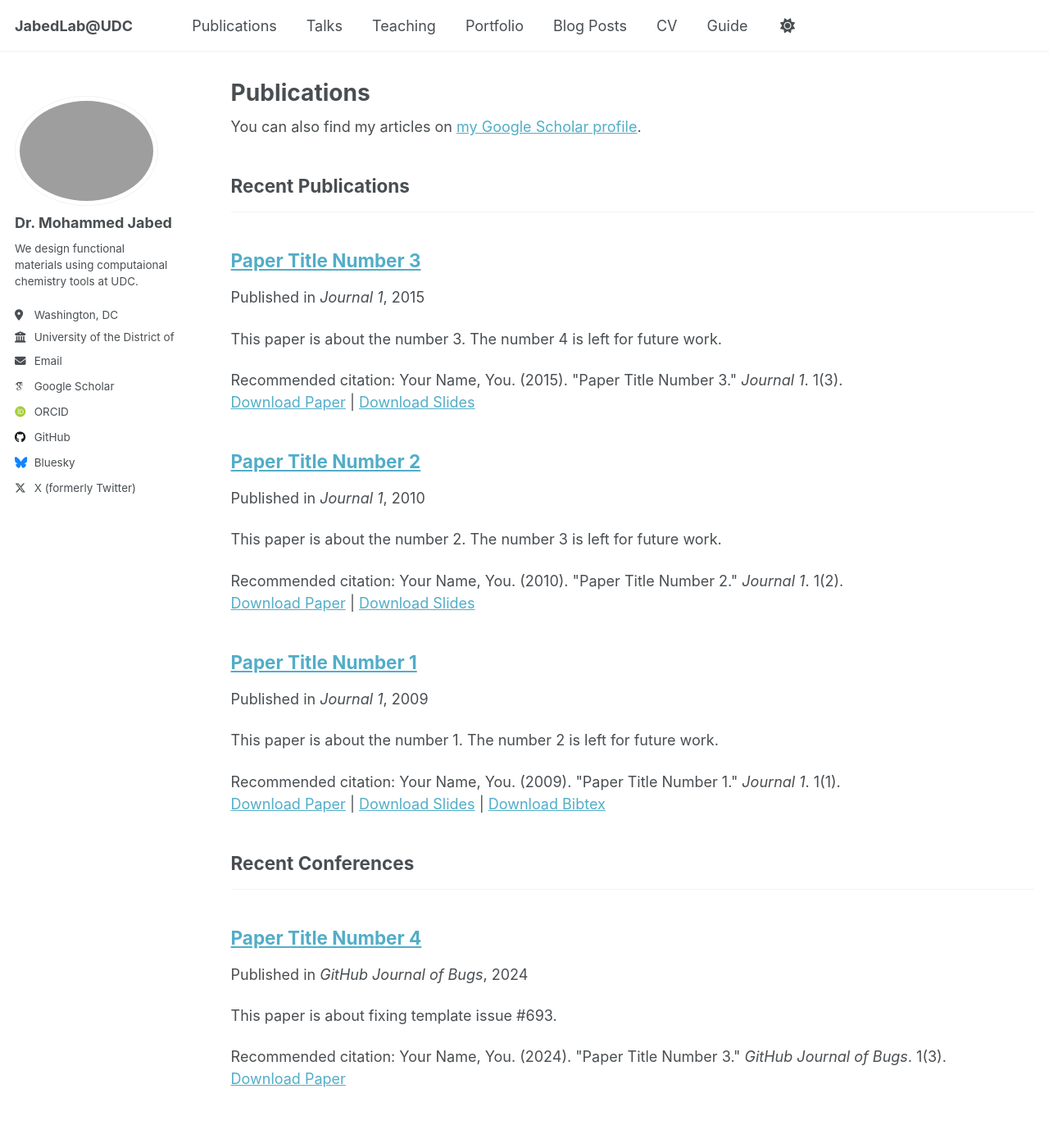
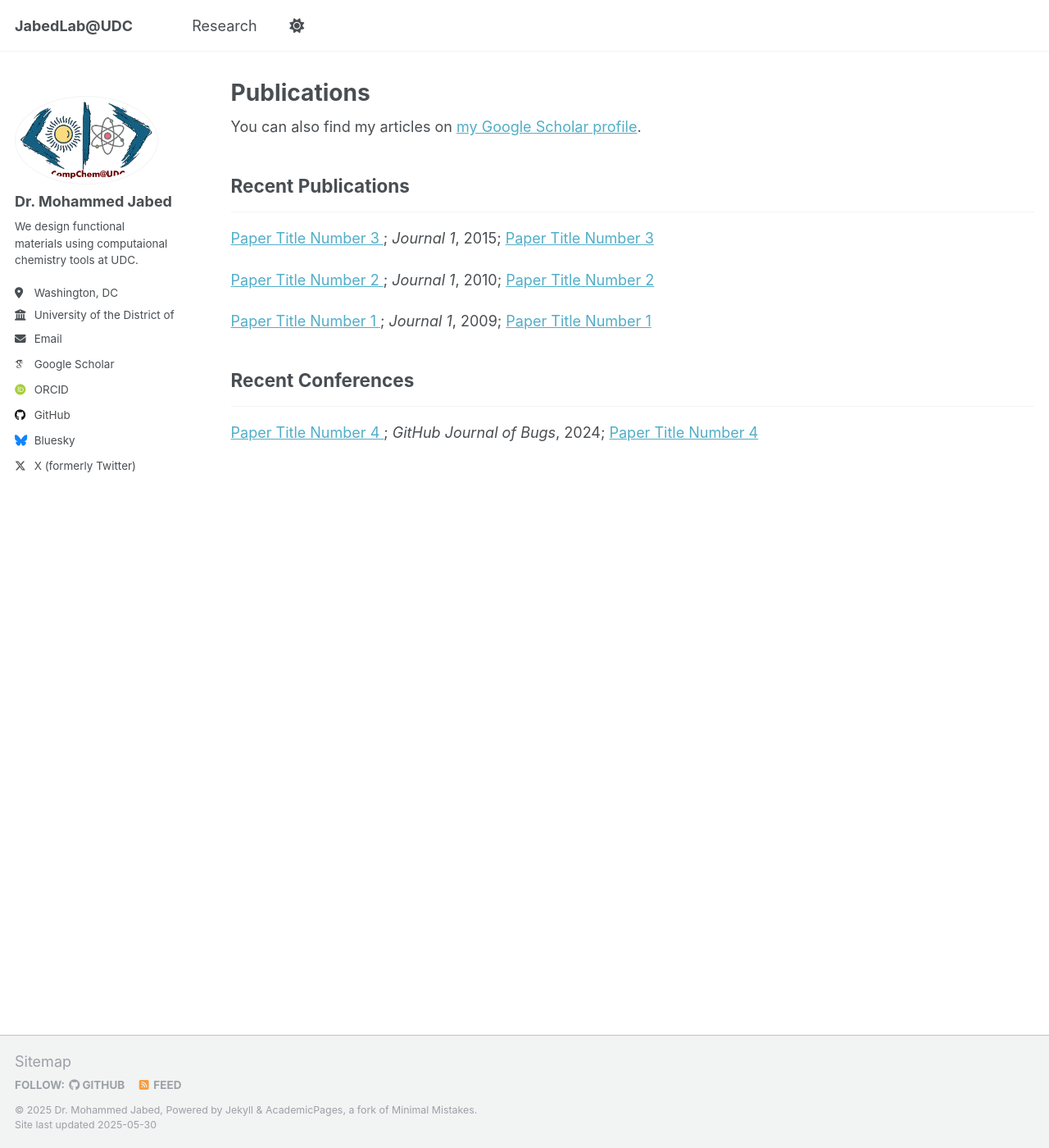
Before and after one commit to MAJabed/jabedlab, a Jekyll site: the page built from _pages/publications.html, in a window 1280 px wide and 1400 px high. Shown: the whole window at 82% size. Built offline with Jekyll 4.4.1, drawn with Linux system fonts in a browser that asks for light colours; some web fonts are replaced.

Commit message:
Some Trial Changes

```diff
--- a/_config.yml
+++ b/_config.yml
@@ -22,7 +22,7 @@
 #               Additional customization can be done by editing /_includes/author-profile.html
 author:
   # Biographic information
-  avatar           : "Jabed_Mohammed.jpg"
+  avatar           : "logo.png"
   name             : "Dr. Mohammed Jabed"
   pronouns         : # example: "she/her"
   bio              : "We design functional materials using computaional chemistry tools at UDC."
@@ -90,7 +90,7 @@
 breadcrumbs              : false # true, false (default)
 words_per_minute         : 160
 future                   : true
-read_more                : "disabled" # if enabled, adds "Read more" links to excerpts
+read_more                : enabled #"disabled" # if enabled, adds "Read more" links to excerpts
 talkmap_link             : false      #change to true to add link to talkmap on talks page
 comments:
   provider               : # false (default), "disqus", "discourse", "facebook", "google-plus", "staticman", "custom"
--- a/_data/navigation.yml
+++ b/_data/navigation.yml
@@ -8,26 +8,26 @@
 #      Markdown formatted page while the second is generated using JSON.
 
 main:
-  - title: "Publications"
+  - title: "Research"
     url: /publications/
 
-  - title: "Talks"
-    url: /talks/
+#  - title: "Talks"
+#    url: /talks/
 
-  - title: "Teaching"
-    url: /teaching/
+#  - title: "Teaching"
+#    url: /teaching/
 
-  - title: "Portfolio"
-    url: /portfolio/
+#  - title: "Portfolio"
+#    url: /portfolio/
 
-  - title: "Blog Posts"
-    url: /year-archive/
+#  - title: "Blog Posts"
+#    url: /year-archive/
 
-  - title: "CV"
-    url: /cv/
+#  - title: "CV"
+#    url: /cv/
 
   # - title: "CV"
   #   url: /cv-json/
 
-  - title: "Guide"
-    url: /markdown/
+#  - title: "Join"
+#    url: /markdown/
--- /dev/null
+++ b/_includes/archive-single_publication.html
@@ -0,0 +1,32 @@
+{% include base_path %}
+
+{% if post.header.teaser %}
+  {% capture teaser %}{{ post.header.teaser }}{% endcapture %}
+{% else %}
+  {% assign teaser = site.teaser %}
+{% endif %}
+
+{% if post.id %}
+  {% assign title = post.title | markdownify | remove: "<p>" | remove: "</p>" %}
+{% else %}
+  {% assign title = post.title %}
+{% endif %}
+
+<div class="{{ include.type | default: "list" }}__item">
+  <article class="archive__item" itemscope itemtype="http://schema.org/CreativeWork">
+    {% if include.type == "grid" and teaser %}
+      <div class="archive__item-teaser">
+        <img src=
+          {% if teaser contains "://" %}
+            "{{ teaser }}"
+          {% else %}
+            "{{ teaser | prepend: "/images/" | prepend: base_path }}"
+          {% endif %}
+          alt="">
+      </div>
+    {% endif %}
+
+    <p><a> {{ title }} </a>; <i>{{ post.venue }}</i>, {{ post.date | default: "1900-01-01" | date: "%Y" }}; <a href="{{ base_path }}{{ post.url }}" rel="permalink">{{ title }}</a></p>
+
+  </article>
+</div>
--- a/_pages/publications.html
+++ b/_pages/publications.html
@@ -23,11 +23,11 @@
         <h2>{{ category[1].title }}</h2><hr />
         {% assign title_shown = true %}
       {% endunless %}
-      {% include archive-single.html %}
+      {% include archive-single_publication.html %}
     {% endfor %}
   {% endfor %}
 {% else %}
   {% for post in site.publications reversed %}
-    {% include archive-single.html %}
+    {% include archive-single_publication.html %}
   {% endfor %}
 {% endif %}
```
Also changed, not shown: images/1favicon.svg (added), images/favicon.svg, images/logo.png (added).
